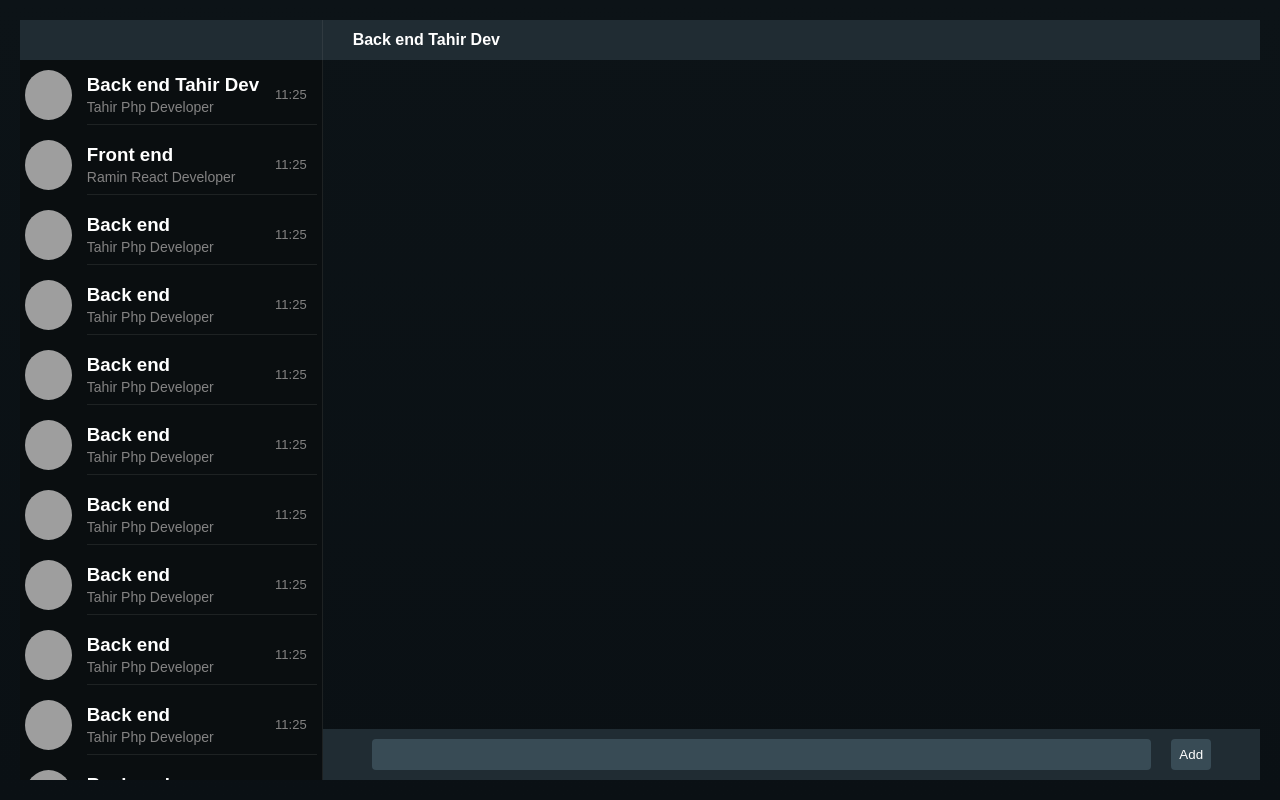
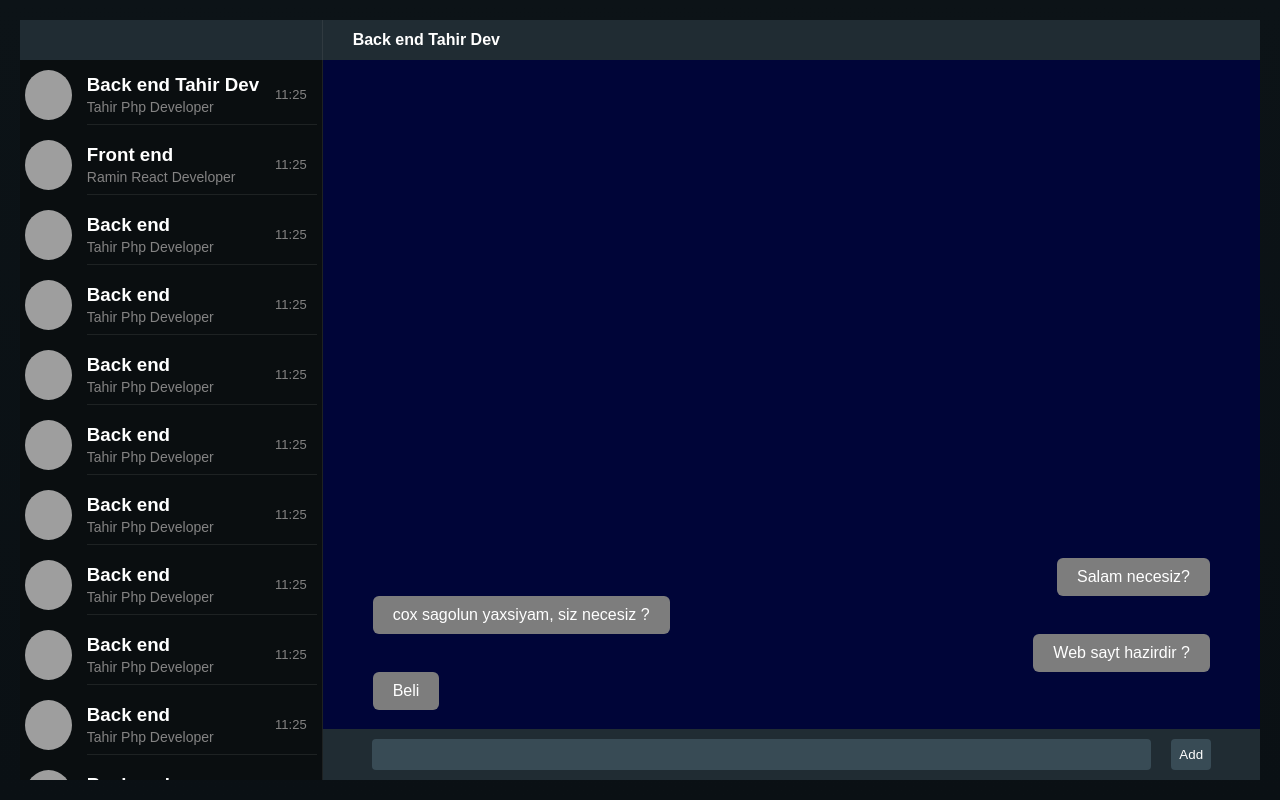
Before and after one commit to IsrafilliRamin/wp-clone, a plain HTML site: page index.html in a window 1280 px wide. Drawn offline with Linux system fonts and the light colour scheme; grey boxes are pictures that could not be loaded.

Commit message:
feat: add net tags and right chat mode

```diff
--- a/index.html
+++ b/index.html
@@ -325,9 +325,21 @@
             </div>
         </section>
         <section id="right">
-            <div class="showMessage">
+            <div class="allMessage">
+                <div class="showMessageR">
+                    <p>Salam necesiz?</p>
+                </div>
+                <div class="showMessageL">
+                    <p>cox sagolun yaxsiyam, siz necesiz ?</p>
+                </div>
+                <div class="showMessageR">
+                    <p>Web sayt hazirdir ?</p>
+                </div>
+                <div class="showMessageL">
+                    <p>Beli</p>
+                </div>
+            </div>
 
-            </div>
             <div class="chat">
                 <form action="">
                     <input type="text">
--- a/style.scss
+++ b/style.scss
@@ -36,6 +36,40 @@ $header: #202c33;
 
                 position: relative;
                 width: 100%;
+                .allMessage{
+                    background-color: #000538;
+                    height: 100%;
+                    display: flex;
+                    flex-direction: column;
+                   justify-content: end;
+                   padding: 70px  50px;
+                    .showMessageR{
+                        width: 100%;
+                        display: flex;
+                        align-items: center;
+                        justify-content: end;
+                        color: white;
+
+                        p{
+                            background-color: #7d7d7d;
+                           padding: 10px 20px;
+                           border-radius: 6px;
+                        }
+                    }
+                    .showMessageL{
+                        width: 100%;
+                        display: flex;
+                        align-items: center;
+                        justify-content: start;
+                        color: white;
+                        p{
+                            background-color: #7d7d7d;
+                           padding: 10px 20px;
+                           border-radius: 6px;
+                        }
+                    }
+                }
+
                 form{
                     display: flex;
                     align-items: center;
@@ -59,6 +93,7 @@ $header: #202c33;
                         border: none;
                         color: white;
                         border-radius: 4px;
+                        cursor: pointer;
                     }
                 }
             }
```
Also changed, not shown: style.css, 1 other file.
